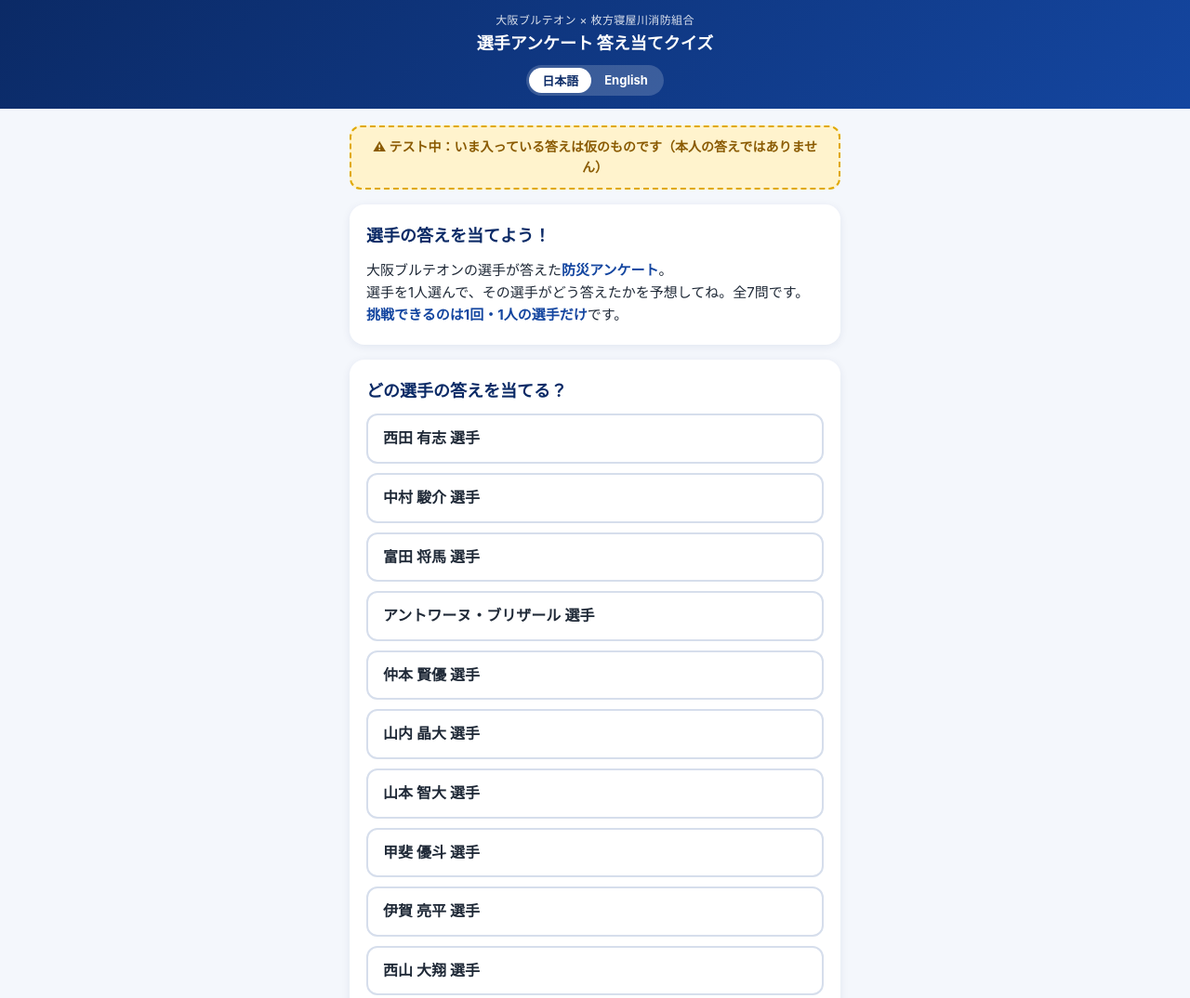
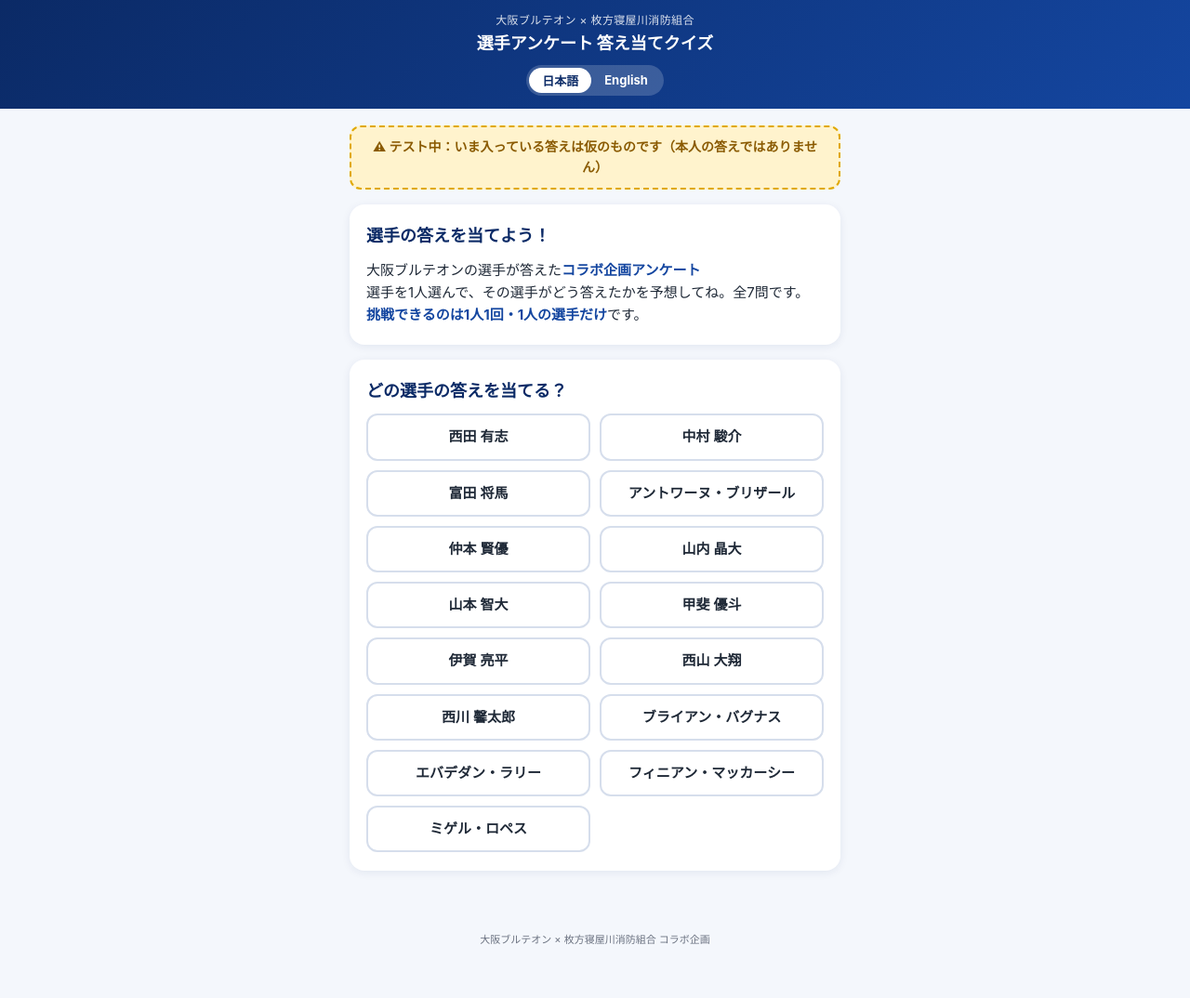
Before and after one commit to hnfire-collab/bluteon-quiz, a plain HTML site: page index.html in a window 1280 px wide. Shown: the top 1074 px of the page at 93% size. After the commit the page ends 1045 px from the top, so only its background shows below. Drawn offline with Linux system fonts and the light colour scheme.

Commit message:
Update index.html

```diff
--- a/index.html
+++ b/index.html
@@ -38,6 +38,7 @@
     font-weight:600;cursor:pointer;text-align:center;font-family:inherit;color:#1f2937;line-height:1.35}
   .opt.sel{border-color:var(--blue);background:var(--blue-light);color:var(--blue-dark)}
   .opt:disabled{opacity:.4;cursor:default}
+  .grid .opt{word-break:keep-all;overflow-wrap:anywhere}
   .opt small{display:block;font-size:11px;font-weight:400;color:var(--gray)}
   .list{display:flex;flex-direction:column;gap:10px}
   .list .opt{text-align:left;padding:14px 16px;font-size:16px}
@@ -167,7 +168,7 @@ const T = {
     sub:"大阪ブルテオン × 枚方寝屋川消防組合", title:"選手アンケート 答え当てクイズ",
     foot:"大阪ブルテオン × 枚方寝屋川消防組合 コラボ企画",
     introH:"選手の答えを当てよう！",
-    intro:n=>`大阪ブルテオンの選手が答えた<strong>防災アンケート</strong>。<br>選手を1人選んで、その選手がどう答えたかを予想してね。全${n}問です。<br><strong>挑戦できるのは1回・1人の選手だけ</strong>です。`,
+    intro:n=>`大阪ブルテオンの選手が答えた<strong style="white-space:nowrap">コラボ企画アンケート</strong><br>選手を1人選んで、その選手がどう答えたかを予想してね。全${n}問です。<br><strong>挑戦できるのは1人1回・1人の選手だけ</strong>です。`,
     chooseH:"どの選手の答えを当てる？", preparing:"準備中", allPreparing:"ただいま準備中です。もう少し待ってね。",
     sama:" 選手", answerOf:p=>`${p} 選手の答えは？`, qno:(i,n)=>`第${i}問 / 全${n}問`,
     hintChoice:"選手が選んだと思うものをタップ", hintKanji:"漢字1文字（または1単語）を入れてね", placeholder:"例：守",
@@ -186,7 +187,7 @@ const T = {
     sub:"OSAKA BLUTEON × Hirakata Neyagawa Fire Department Joint Collaboration Survey", title:"Guess the Player's Answers!",
     foot:"OSAKA BLUTEON × Hirakata Neyagawa Fire Department Collaboration",
     introH:"Can you guess their answers?",
-    intro:n=>`Osaka Bluteon players answered a <strong>disaster preparedness survey</strong>.<br>Pick a player and guess how they answered. ${n} questions in total.<br><strong>You can play only once, with one player.</strong>`,
+    intro:n=>`Osaka Bluteon players answered a <strong>collaboration survey</strong>.<br>Pick a player and guess how they answered. ${n} questions in total.<br><strong>One try per person, with one player only.</strong>`,
     chooseH:"Choose a player", preparing:"Coming soon", allPreparing:"Coming soon. Please check back later!",
     sama:"", answerOf:p=>`How did ${p} answer?`, qno:(i,n)=>`Question ${i} of ${n}`,
     hintChoice:"Tap what you think the player chose", hintKanji:"Type one word", placeholder:"e.g. Hero",
@@ -270,10 +271,10 @@ function showTop(){
     <div class="card">
       <h2>${t().chooseH}</h2>
       ${readyCount === 0 ? `<p class="muted">${t().allPreparing}</p>` : ""}
-      <div class="list">
+      <div class="grid">
         ${PLAYERS.map((p,i) => `
           <button class="opt" data-i="${i}" ${isReady(p.ja) ? "" : "disabled"}>
-            ${esc(p[lang])}${t().sama}${isReady(p.ja) ? "" : `<small>${t().preparing}</small>`}
+            ${esc(p[lang]).replace(/・/g,"・<wbr>")}${isReady(p.ja) ? "" : `<small>${t().preparing}</small>`}
           </button>`).join("")}
       </div>
     </div>`;
@@ -314,7 +315,7 @@ function showQuestion(){
       `<button class="opt ${cur===o.ja?"sel":""}" data-v="${esc(o.ja)}">${esc(o[lang])}</button>`).join("")}</div>`;
   } else if (q.type === "player"){
     body = `<div class="grid">${PLAYERS.map(p =>
-      `<button class="opt ${cur===p.ja?"sel":""}" data-v="${esc(p.ja)}">${esc(p[lang])}</button>`).join("")}</div>`;
+      `<button class="opt ${cur===p.ja?"sel":""}" data-v="${esc(p.ja)}">${esc(p[lang]).replace(/・/g,"・<wbr>")}</button>`).join("")}</div>`;
   } else {
     body = `<input type="text" id="kanji" maxlength="20" placeholder="${esc(t().placeholder)}" value="${esc(cur)}" autocomplete="off">`;
   }
```
